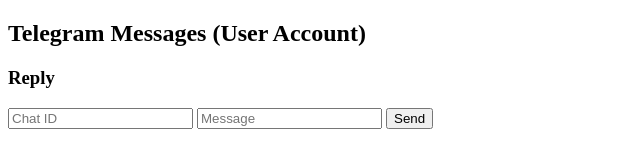
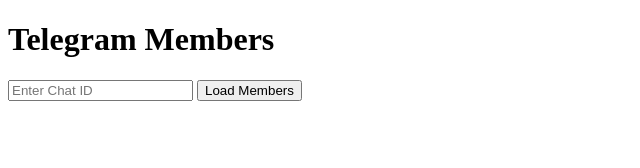
Before and after one commit to anrachana28-del/TG, a plain HTML site: page index.html in a window 1280 px wide. Shown: the whole page, without its empty margins (0-640 px from the left). Drawn offline with nearby package versions, Linux system fonts and the light colour scheme; no server answers.

Commit message:
Update index.html

```diff
--- a/index.html
+++ b/index.html
@@ -1,36 +1,27 @@
 <!DOCTYPE html>
 <html>
 <head>
-    <title>Telegram Web Monitor</title>
+    <title>Telegram Members</title>
 </head>
 <body>
-<h2>Telegram Messages (User Account)</h2>
-<div id="log"></div>
+    <h1>Telegram Members</h1>
+    <input type="text" id="chat_id" placeholder="Enter Chat ID">
+    <button onclick="loadMembers()">Load Members</button>
+    <ul id="members"></ul>
 
-<h3>Reply</h3>
-<input id="chatId" placeholder="Chat ID">
-<input id="msg" placeholder="Message">
-<button onclick="send()">Send</button>
-
-<script src="https://cdn.socket.io/4.7.2/socket.io.min.js"></script>
-<script>
-const socket = io();
-
-socket.on("telegram_message", data => {
-    const log = document.getElementById("log");
-    log.innerHTML += `
-        <p>
-            <b>${data.name || "Unknown"}:</b> ${data.text}<br>
-            <small>${data.username || ""} | ChatID: ${data.chat_id}</small>
-        </p>
-    `;
-});
-
-function send() {
-    const chatId = document.getElementById("chatId").value;
-    const msg = document.getElementById("msg").value;
-    socket.emit("send_message", { chat_id: chatId, text: msg });
-}
-</script>
+    <script>
+        async function loadMembers() {
+            const chatId = document.getElementById("chat_id").value;
+            const res = await fetch(`/members/${chatId}`);
+            const data = await res.json();
+            const ul = document.getElementById("members");
+            ul.innerHTML = "";
+            data.forEach(user => {
+                const li = document.createElement("li");
+                li.textContent = `${user.id} - ${user.first_name} ${user.last_name} (${user.username}) ${user.phone || ""}`;
+                ul.appendChild(li);
+            });
+        }
+    </script>
 </body>
 </html>
```
